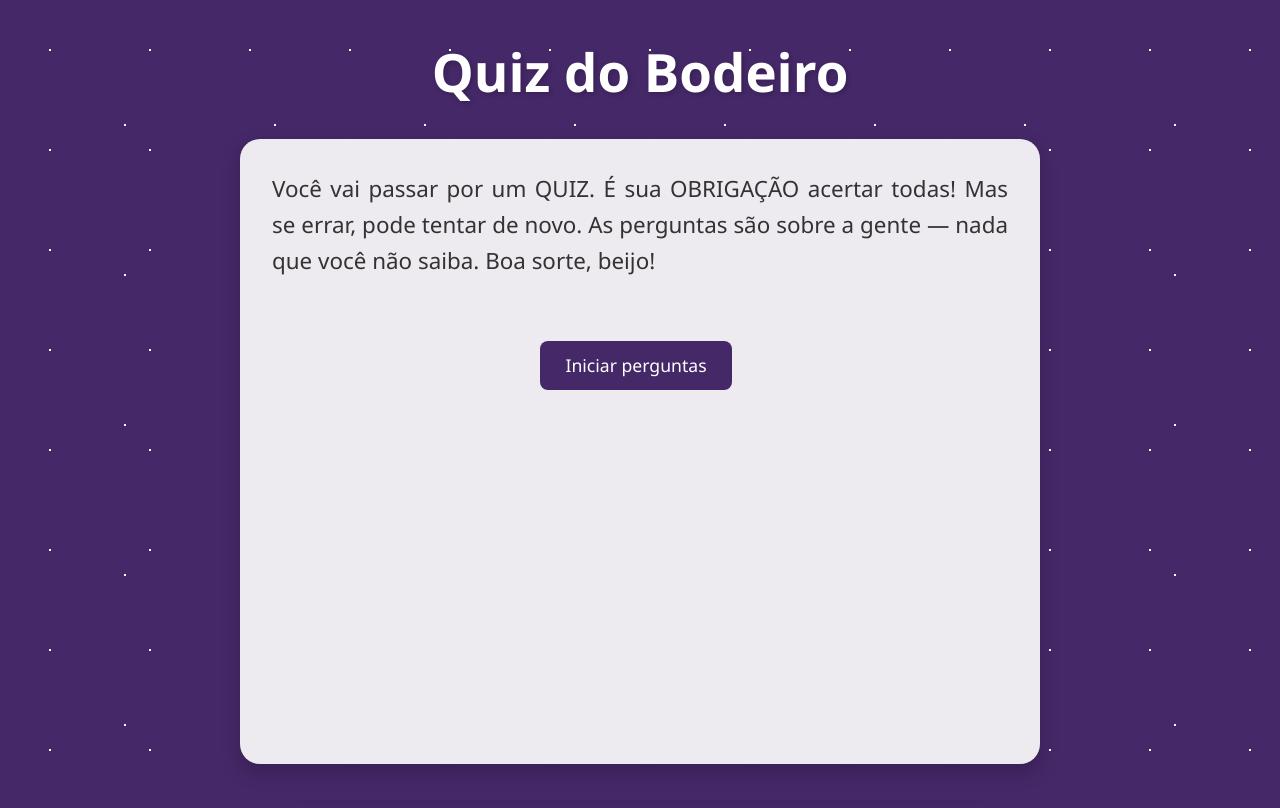
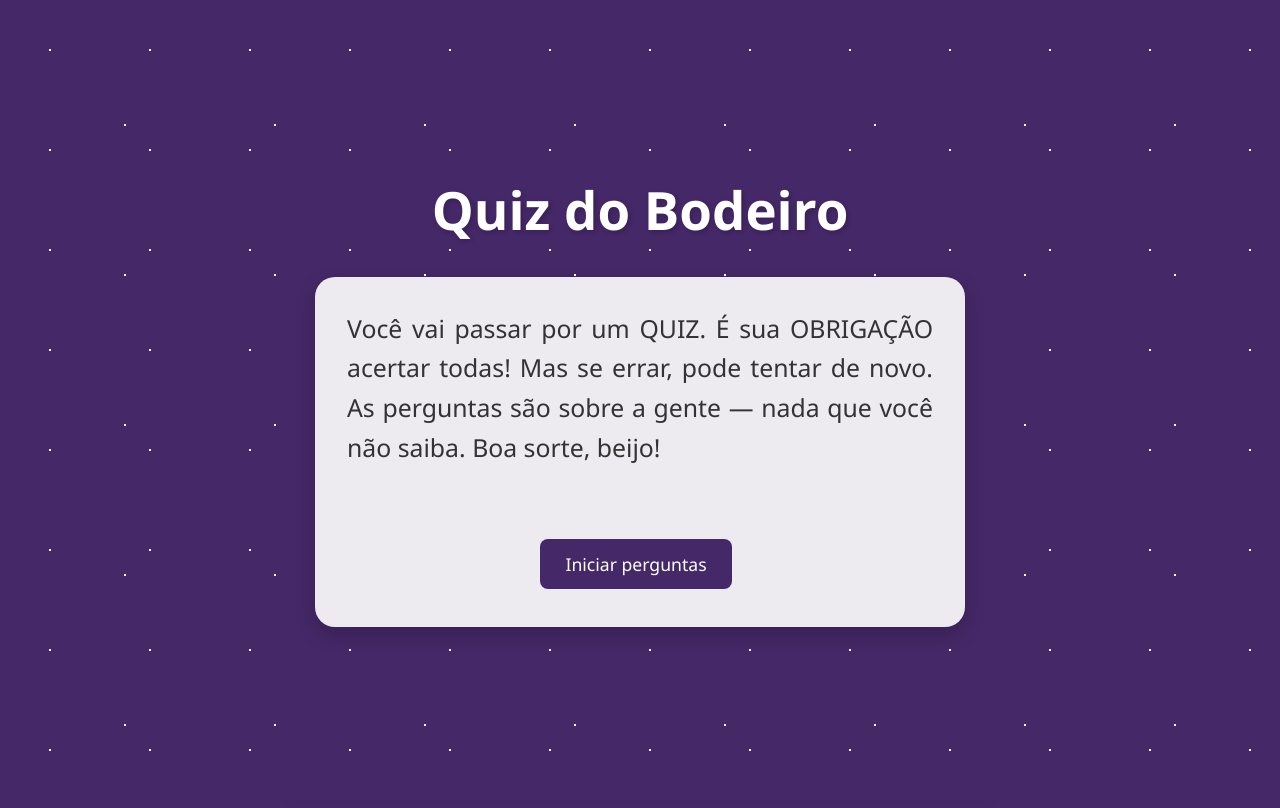
Before and after one commit to Ferns00/Quiz-do-Bodeiro, a plain HTML site: page index.html in a window 1280 px wide. Drawn offline with Linux system fonts and the light colour scheme.

Commit message:
Update style.css

```diff
--- a/style.css
+++ b/style.css
@@ -65,8 +65,8 @@ header h1 {
   background-color: rgba(255, 255, 255, 0.9);
   padding: 2rem;
   border-radius: 20px;
-  width: 800px;
-  height: 625px;
+  width: 650px;
+  height: 350px;
   text-align: center;
   box-shadow: 0 8px 20px rgba(0, 0, 0, 0.2);
   backdrop-filter: blur(4px);
@@ -75,7 +75,7 @@ header h1 {
 #introducao h3 {
   font-weight: normal;
   line-height: 1.6;
-  font-size: 1.4rem;
+  font-size: 1.55rem;
   color: #333;
   text-align: justify;
 }
@@ -87,7 +87,7 @@ header h1 {
   padding: 0.8rem 1.6rem;
   border-radius: 8px;
   font-size: 1.1rem;
-  margin-top: 40px;
+  margin-top: 50px;
   cursor: pointer;
   transition: background-color 0.3s ease;
 }
```
